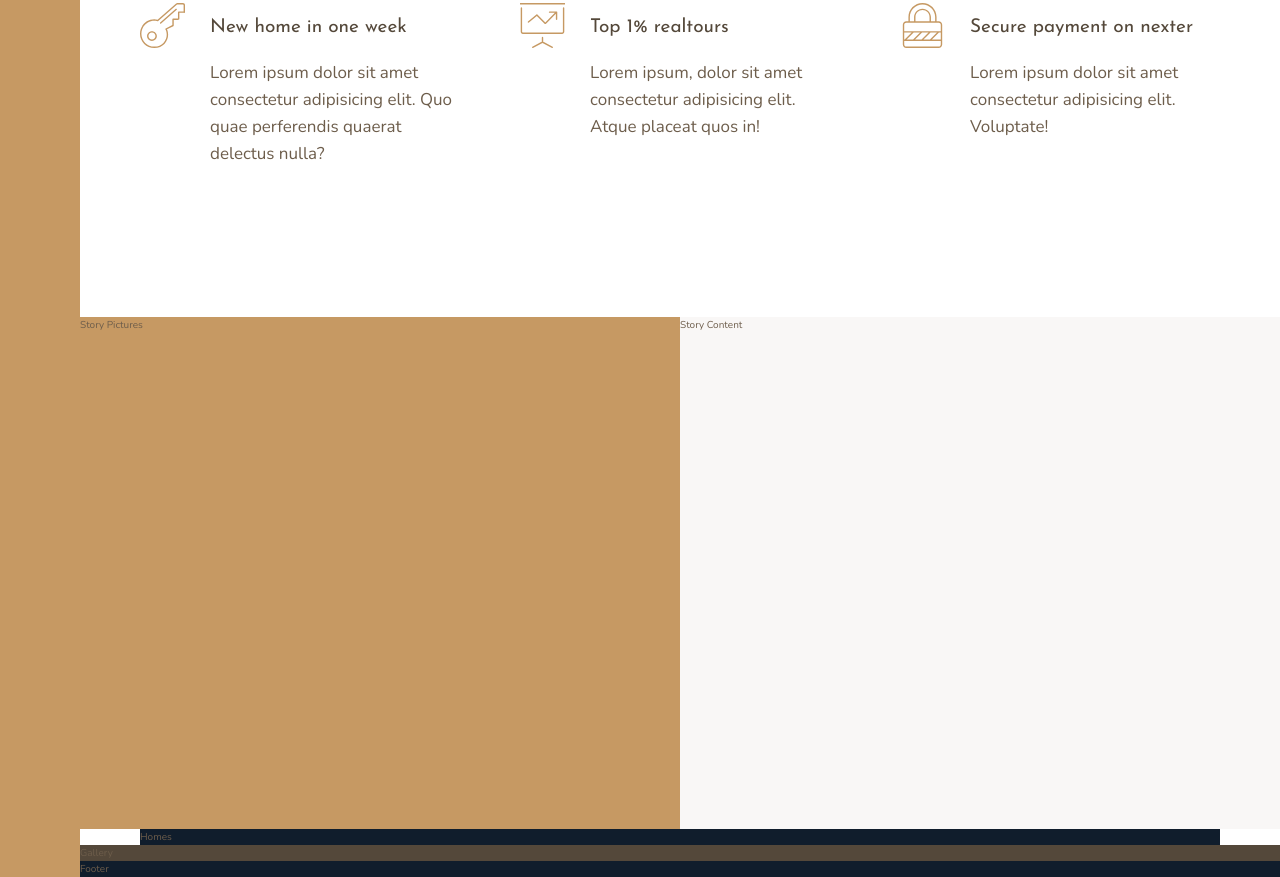
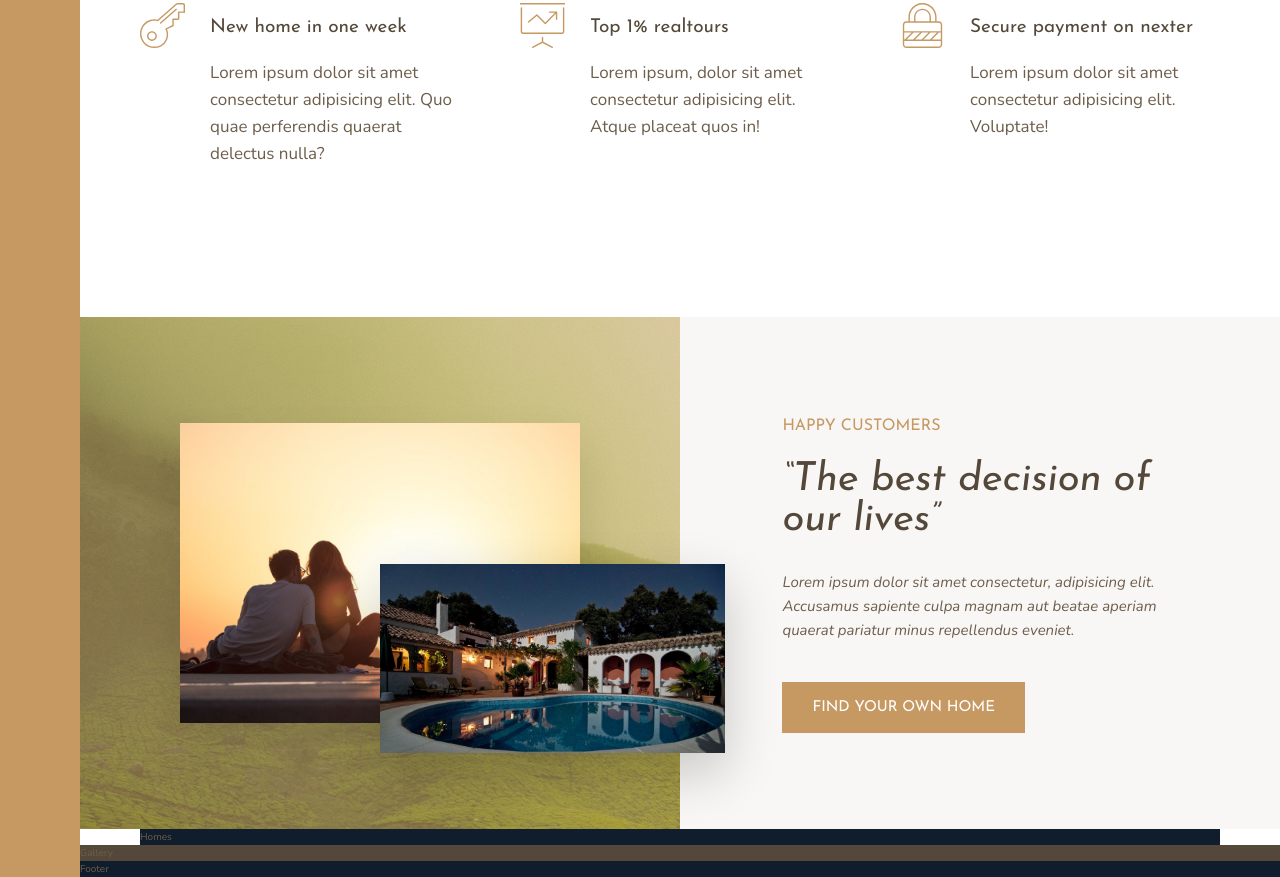
Before and after one commit to Rohan-Shakya/advanced-css-and-sass, a website: page project-3/index.html in a window 1280 px wide. Shown: the part 991-1868 px from the top of the page. Drawn offline with nearby package versions, Linux system fonts and the light colour scheme.

Commit message:
added story section

```diff
--- a/project-3/index.html
+++ b/project-3/index.html
@@ -81,8 +81,26 @@
         </p>
       </div>
     </section>
-    <div class="story__pictures">Story Pictures</div>
-    <div class="story__content">Story Content</div>
+    <div class="story__pictures">
+      <img
+        src="img/story-1.jpeg"
+        alt="Couple with new house"
+        class="story__img--1"
+      />
+      <img src="img/story-2.jpeg" alt="New house" class="story__img--2" />
+    </div>
+    <div class="story__content">
+      <h3 class="heading-3 mb-sm">Happy Customers</h3>
+      <h2 class="heading-2 heading-2--dark mb-md">
+        &ldquo;The best decision of our lives&rdquo;
+      </h2>
+      <p class="story__text">
+        Lorem ipsum dolor sit amet consectetur, adipisicing elit. Accusamus
+        sapiente culpa magnam aut beatae aperiam quaerat pariatur minus
+        repellendus eveniet.
+      </p>
+      <button class="btn">Find your own home</button>
+    </div>
     <section class="homes">Homes</section>
     <section class="gallery">Gallery</section>
     <footer class="footer">Footer</footer>
--- a/project-3/sass/_story.scss
+++ b/project-3/sass/_story.scss
@@ -2,10 +2,54 @@
   &__pictures {
     background-color: $color-primary;
     grid-column: full-start / col-end 4;
+    background-image: linear-gradient(
+        rgba($color-primary, 0.5),
+        rgba($color-primary, 0.5)
+      ),
+      url(../img/back.jpg);
+
+    display: grid;
+    grid-template-columns: repeat(6, 1fr);
+    grid-template-rows: repeat(6, 1fr);
+    align-items: center;
+  }
+
+  &__img--1 {
+    width: 100%;
+    grid-row: 2 / 6;
+    grid-column: 2 / 6;
+    box-shadow: 0 2rem 4rem rgba(#000, 0.1);
+  }
+
+  &__img--2 {
+    width: 115%;
+    grid-row: 4 / 6;
+    grid-column: 4 / 7;
+    z-index: 20;
+    box-shadow: 0 2rem 5rem rgba(#000, 0.2);
   }
 
   &__content {
     background-color: $color-grey-light-1;
     grid-column: col-start 5 / full-end;
+
+    padding: 6rem 8vw;
+
+    /*
+    display: flex;
+    flex-direction: column;
+    justify-content: center;
+    align-items: flex-start;
+    */
+
+    display: grid;
+    align-content: center;
+    justify-items: start;
+  }
+
+  &__text {
+    font-size: 1.5rem;
+    font-style: italic;
+    margin-bottom: 4rem;
   }
 }
--- a/project-3/sass/_typography.scss
+++ b/project-3/sass/_typography.scss
@@ -9,10 +9,23 @@
 
 .heading-2 {
   @extend %heading;
+  font-size: 4rem;
+  font-style: italic;
+  line-height: 1;
+  &--light {
+    color: $color-grey-light-1;
+  }
+
+  &--dark {
+    color: $color-grey-dark-1;
+  }
 }
 
 .heading-3 {
   @extend %heading;
+  font-size: 1.6rem;
+  color: $color-primary;
+  text-transform: uppercase;
 }
 
 .heading-4 {
@@ -27,3 +40,36 @@
     color: $color-grey-dark-1;
   }
 }
+
+.btn {
+  background-color: $color-primary;
+  color: #fff;
+  border: none;
+  border-radius: 0;
+  font-family: $font-display;
+  font-size: 1.5rem;
+  text-transform: uppercase;
+  padding: 1.8rem 3rem;
+  cursor: pointer;
+  transition: all 0.2s;
+
+  &:hover {
+    background-color: $color-primary-dark;
+  }
+}
+
+.mb-sm {
+  margin-bottom: 2rem;
+}
+
+.mb-md {
+  margin-bottom: 3rem;
+}
+
+.mb-lg {
+  margin-bottom: 4rem;
+}
+
+.mb-hg {
+  margin-bottom: 8rem;
+}
```
Also changed, not shown: project-3/css/style.css.
